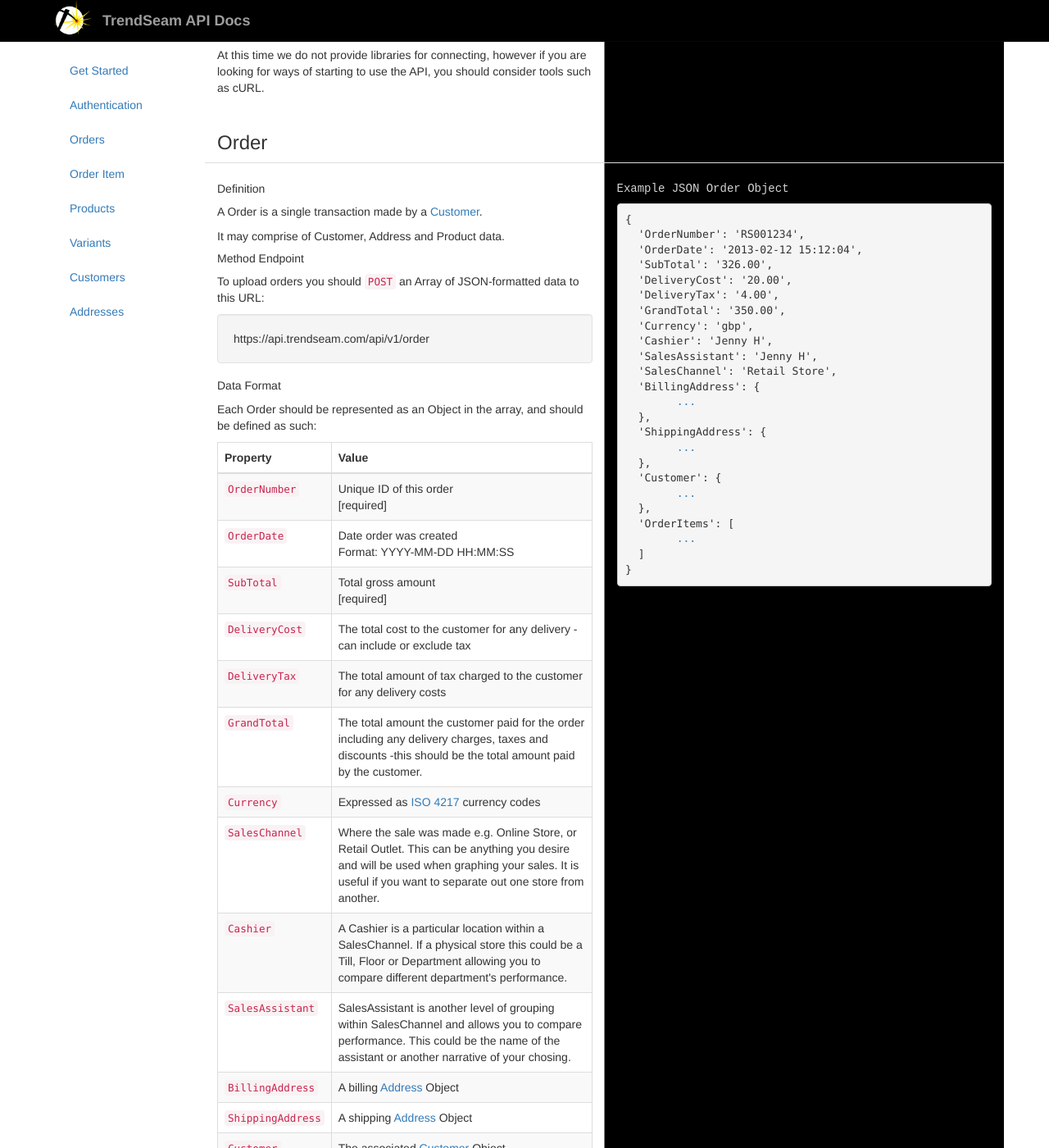
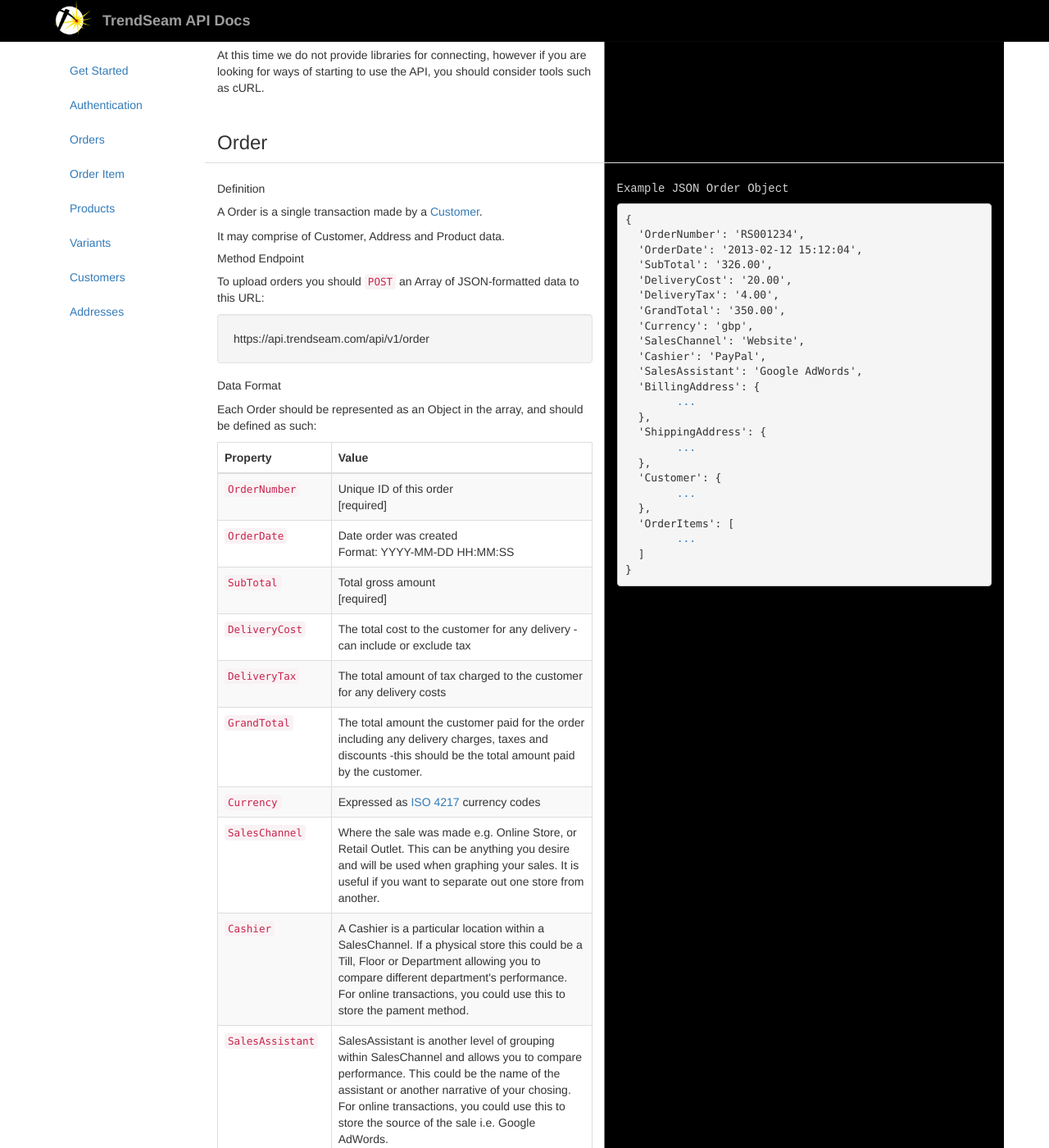
Before and after one commit to TrendSeam/API-Docs, a Jekyll site: the page built from api/index.html, in a window 1280 px wide and 1400 px high, scrolled down 2280 px. Shown: the whole window at 82% size. Built offline with Jekyll 4.4.1, drawn with Linux system fonts in a browser that asks for light colours; nearby versions of some CDN libraries; library files that are not in the unit come from our copies; Markdown is read by kramdown in place of the engine named in the settings.

Commit message:
Filled out a little more information about Orders

```diff
--- a/api/index.html
+++ b/api/index.html
@@ -291,11 +291,11 @@
 							</tr>
 							<tr>
 								<td><code>Cashier</code></td>
-								<td>A Cashier is a particular location within a SalesChannel. If a physical store this could be a Till, Floor or Department allowing you to compare different department's performance.</td>
+								<td>A Cashier is a particular location within a SalesChannel. If a physical store this could be a Till, Floor or Department allowing you to compare different department's performance.<br/>For online transactions, you could use this to store the pament method.</td>
 							</tr>
 							<tr>
 								<td><code>SalesAssistant</code></td>
-								<td>SalesAssistant is another level of grouping within SalesChannel and allows you to compare performance. This could be the name of the assistant or another narrative of your chosing.</td>
+								<td>SalesAssistant is another level of grouping within SalesChannel and allows you to compare performance. This could be the name of the assistant or another narrative of your chosing.<br/>For online transactions, you could use this to store the source of the sale i.e. Google AdWords.</td>
 							</tr>
 							<tr>
 								<td><code>BillingAddress</code></td>
@@ -331,9 +331,9 @@
   'DeliveryTax': '4.00',
   'GrandTotal': '350.00',
   'Currency': 'gbp',
-  'Cashier': 'Jenny H',
-  'SalesAssistant': 'Jenny H',
-  'SalesChannel': 'Retail Store',
+  'SalesChannel': 'Website',
+  'Cashier': 'PayPal',
+  'SalesAssistant': 'Google AdWords',
   'BillingAddress': {
 	<a href="#address">...</a>
   },
```
